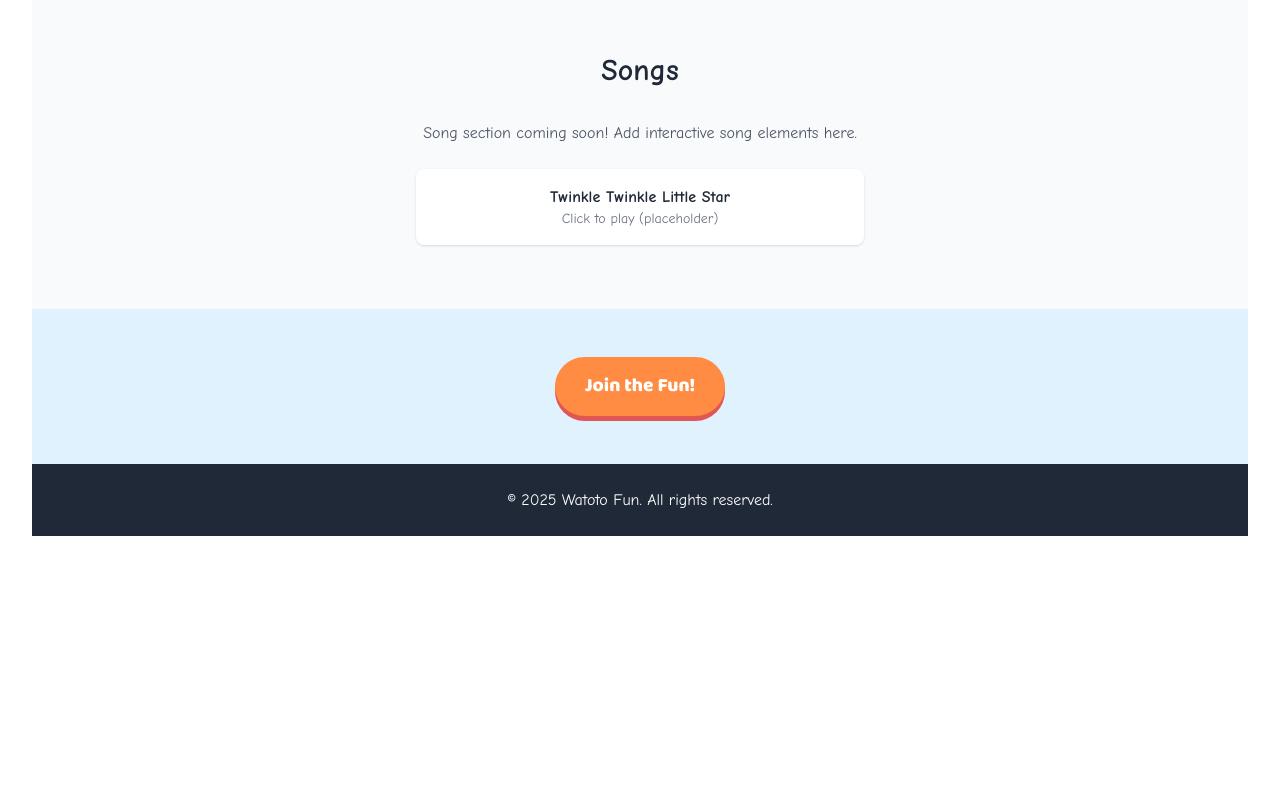
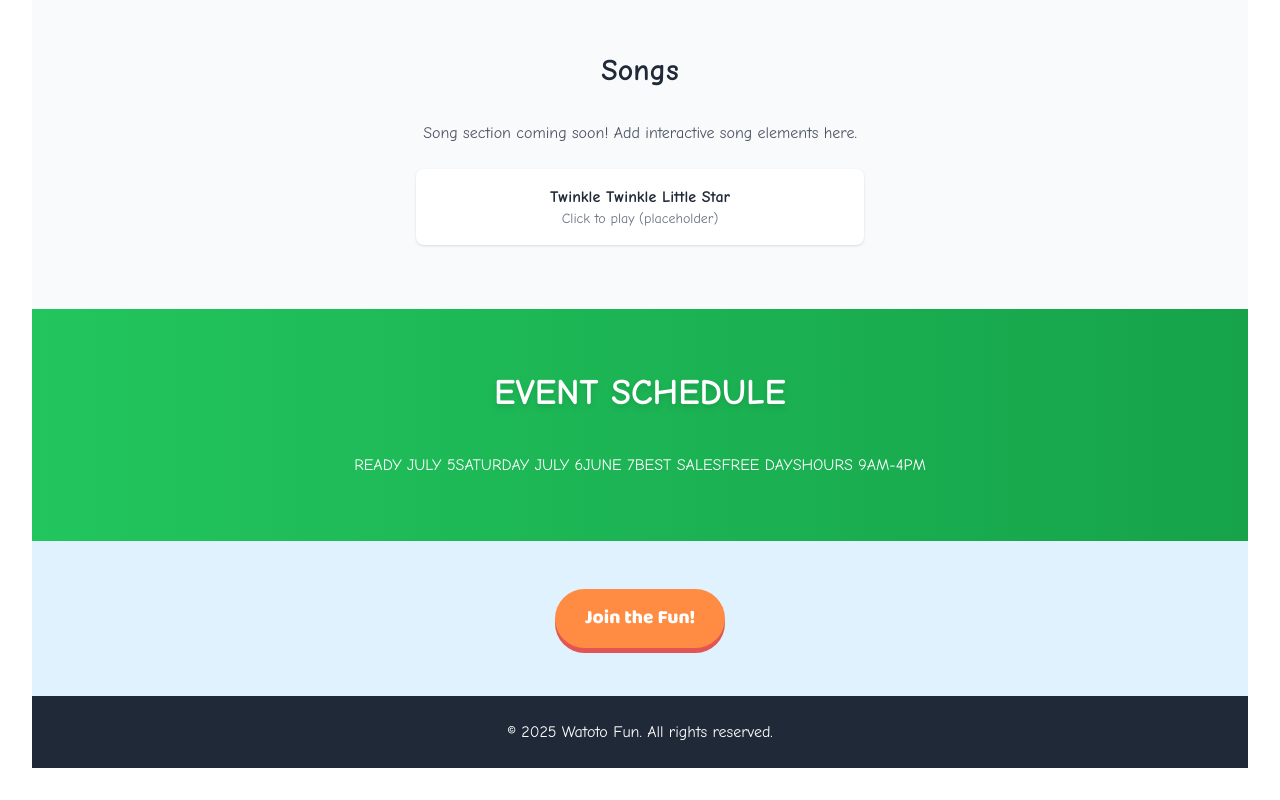
Before and after one commit to dsillydude/watoto.fun, a React (Vite) app: page / in a window 1280 px wide. Shown: the part 1398-2198 px from the top of the page. Before the commit the page ends 1966 px from the top, so only its background shows below. Built offline with nearby package versions, Linux system fonts and the light colour scheme.

Commit message:
Update App.tsx

```diff
--- a/src/App.tsx
+++ b/src/App.tsx
@@ -28,16 +28,25 @@ function App() {
     alert(`Video ${videoId} clicked! Placeholder action.`);
   };
 
-  // KidCamp Activities Data
+  // Data
   const activities = [
     { icon: "🎮", title: "Games", description: "Fun educational games for kids!" },
     { icon: "📺", title: "Videos", description: "Safe, entertaining videos" },
     { icon: "🎵", title: "Songs", description: "Interactive music and rhymes" }
   ];
 
+  const scheduleItems = [
+    "READY JULY 5",
+    "SATURDAY JULY 6",
+    "JUNE 7",
+    "BEST SALES",
+    "FREE DAYS",
+    "HOURS 9AM-4PM"
+  ];
+
   return (
     <div className="min-h-screen bg-sky-100 dark:bg-gray-900 font-sans transition-colors duration-500 overflow-x-hidden w-full">
-      {/* KidCamp Animated Header */}
+      {/* KidCamp Header */}
       <header className="kidcamp-header relative">
         <i className="fas fa-cloud cloud" style={{ top: '20%', left: '10%' }}></i>
         <i className="fas fa-cloud cloud" style={{
@@ -81,7 +90,7 @@ function App() {
         </nav>
       )}
 
-      {/* KidCamp Activities Section */}
+      {/* Activities Section */}
       <section id="activities" className="w-full px-4 py-16">
         <h2 className="text-3xl font-bold text-gray-800 dark:text-gray-100 mb-8 text-center">Our Activities</h2>
         <div className="activities-grid">
@@ -95,7 +104,7 @@ function App() {
         </div>
       </section>
 
-      {/* Restored Video Grid - Original Style */}
+      {/* Videos Section */}
       <section id="videos" className="w-full px-4 py-16">
         <h2 className="text-3xl font-bold text-gray-800 dark:text-gray-100 mb-8 text-center">Videos</h2>
         <div className="grid grid-cols-1 sm:grid-cols-2 md:grid-cols-3 gap-6 md:gap-8 max-w-6xl mx-auto">
@@ -138,6 +147,24 @@ function App() {
         </div>
       </section>
 
+      {/* NEW Event Schedule Section */}
+      <section className="w-full px-4 py-16 bg-gradient-to-r from-green-500 to-green-600 dark:from-green-700 dark:to-green-800 text-white">
+        <div className="max-w-4xl mx-auto">
+          <h2 className="text-4xl font-bold mb-10 text-center drop-shadow-md">EVENT SCHEDULE</h2>
+
+          <div className="schedule-buttons-container">
+            {scheduleItems.map((item, index) => (
+              <button
+                key={index}
+                className="schedule-button"
+              >
+                {item}
+              </button>
+            ))}
+          </div>
+        </div>
+      </section>
+
       {/* CTA Button */}
       <div className="text-center my-12">
         <button className="cta-button dark:bg-orange-700 dark:hover:bg-orange-800">
```
